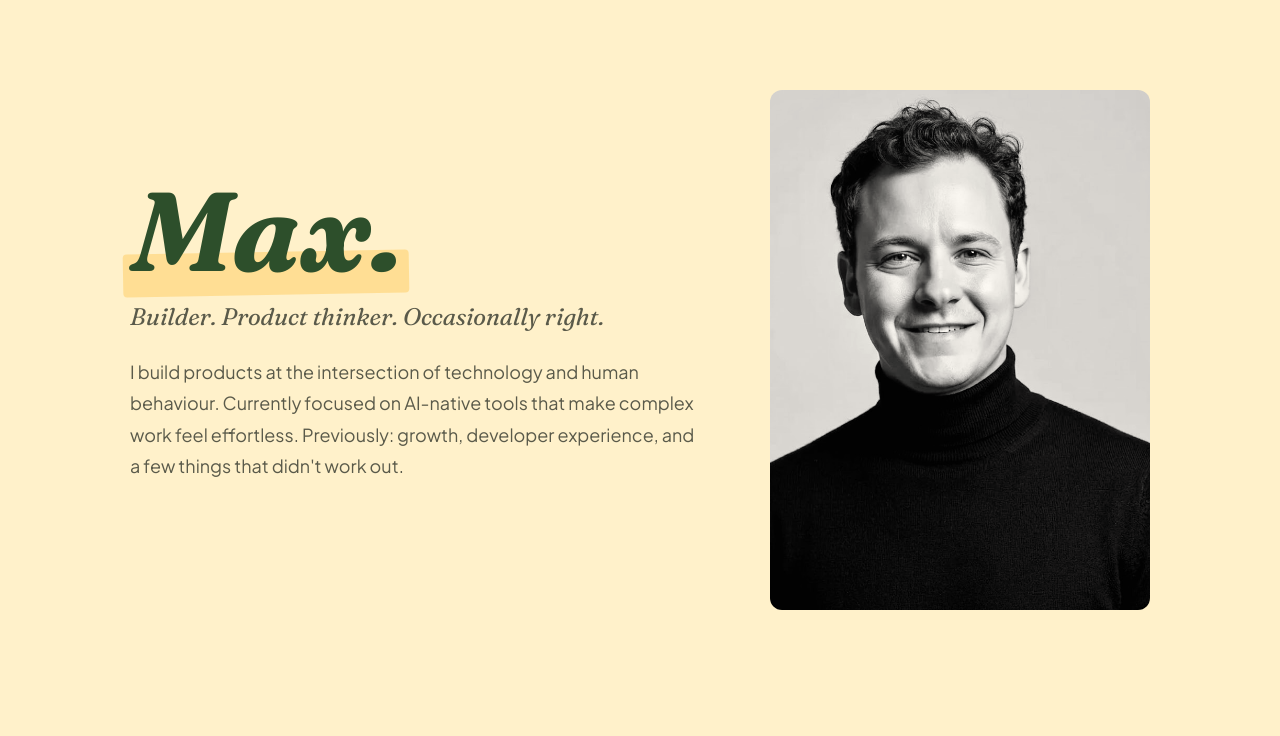
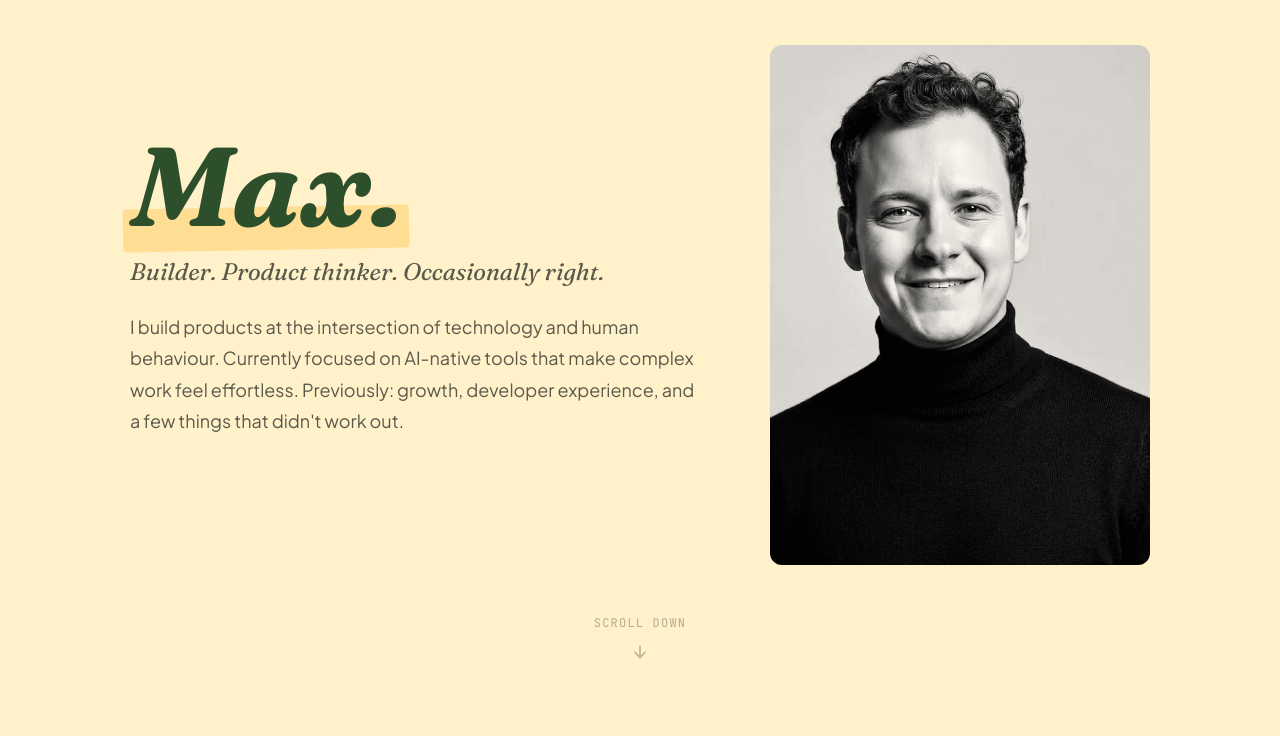
Before and after one commit to maxcattarello/mywebsite, an Astro site: page / in a window 1280 px wide. Shown: the part 64-800 px from the top of the page. Built offline with nearby package versions, Linux system fonts and the light colour scheme; Astro itself is replaced by a stand-in of ours.

Commit message:
added scroll down hint

```diff
--- a/src/components/Hero.astro
+++ b/src/components/Hero.astro
@@ -1,6 +1,7 @@
 ---
-import { Image } from 'astro:assets';
-import photo from '../assets/photo.jpg';
+import { Image }   from 'astro:assets';
+import photo       from '../assets/photo.jpg';
+import ScrollHint  from './ScrollHint.astro';
 ---
 
 <section id="home" class="hero" aria-label="Introduction">
@@ -44,6 +45,7 @@ import photo from '../assets/photo.jpg';
       </div>
 
     </div>
+    <ScrollHint />
   </div>
 </section>
 
--- /dev/null
+++ b/src/components/ScrollHint.astro
@@ -0,0 +1,8 @@
+---
+---
+<div class="scroll-hint" aria-hidden="true">
+  <span class="scroll-hint__text">scroll down</span>
+  <svg class="scroll-hint__arrow" width="16" height="16" viewBox="0 0 16 16" fill="none">
+    <path d="M8 3v10M3 9l5 5 5-5" stroke="currentColor" stroke-width="1.5" stroke-linecap="round" stroke-linejoin="round"/>
+  </svg>
+</div>
--- a/src/pages/index.astro
+++ b/src/pages/index.astro
@@ -4,6 +4,7 @@ import Hero        from '../components/Hero.astro';
 import ProjectCard from '../components/ProjectCard.astro';
 import ShelfCard   from '../components/ShelfCard.astro';
 import ContactForm from '../components/ContactForm.astro';
+import ScrollHint  from '../components/ScrollHint.astro';
 import '../styles/global.css';
 
 import projects from '../content/projects.json';
@@ -75,6 +76,7 @@ const shelfTypes = ['All', ...[...new Set(shelf.map(item => item.type))].sort()]
               />
             ))}
           </div>
+          <ScrollHint />
         </div>
       </section>
 
@@ -117,6 +119,7 @@ const shelfTypes = ['All', ...[...new Set(shelf.map(item => item.type))].sort()]
               </button>
             </div>
           )}
+          <ScrollHint />
         </div>
       </section>
 
--- a/src/styles/global.css
+++ b/src/styles/global.css
@@ -284,6 +284,11 @@ textarea { resize: vertical; }
   display: flex;
   align-items: center;
   padding-block: calc(var(--nav-height) + 3rem) 5rem;
+}
+
+.hero > .container {
+  display: flex;
+  flex-direction: column;
 }
 
 .hero__content {
@@ -678,6 +683,33 @@ textarea { resize: vertical; }
   color: #b03030;
 }
 
+/* ── Scroll Hint ────────────────────────────────────────────── */
+.scroll-hint {
+  display: flex;
+  flex-direction: column;
+  align-items: center;
+  gap: 0.35rem;
+  padding-top: 3rem;
+  color: var(--text-muted);
+  opacity: 0.45;
+}
+
+.scroll-hint__text {
+  font-family: var(--font-mono);
+  font-size: var(--text-xs);
+  letter-spacing: 0.1em;
+  text-transform: uppercase;
+}
+
+.scroll-hint__arrow {
+  animation: scrollBounce 1.8s ease-in-out infinite;
+}
+
+@keyframes scrollBounce {
+  0%, 100% { transform: translateY(0); }
+  50%       { transform: translateY(5px); }
+}
+
 /* ── Shelf Filter Pills ─────────────────────────────────────── */
 .shelf-filters {
   display: flex;
```
